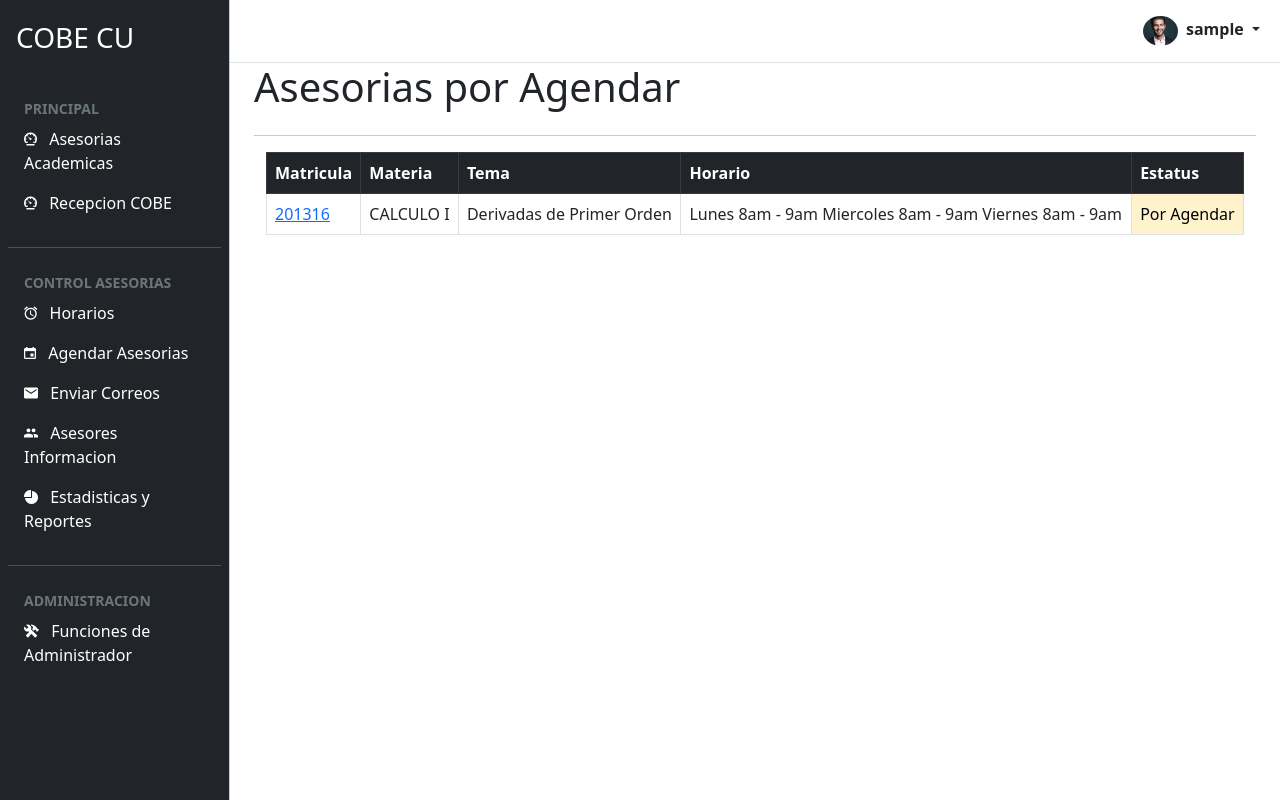
After one commit to Fernito5982/COBE_System, a Django app: page /AgendarAsesoria in a window 1280 px wide. The commit adds this page. Run offline with Django 5.2, Linux system fonts and the light colour scheme; the visitor is signed in with stand-in values (Sample User, id 1); some libraries are stand-ins or nearby versions.

Commit message:
Creacion Diseño AgendarCitas

```diff
--- a/Administracion_COBE/urls.py
+++ b/Administracion_COBE/urls.py
@@ -16,8 +16,10 @@ Including another URLconf
 """
 from django.contrib import admin
 from django.urls import path
-from Administracion_COBE.views import Home, FormularioAsesoria, FormularioAsesoriasNuevosAlumnos, AlertaConfirmacion, HomeRecepcion, RegistroDiario, UsuarioInicioSesion, login_usuario, logout_usuario
+from Administracion_COBE.views import Home, FormularioAsesoria, FormularioAsesoriasNuevosAlumnos, AlertaConfirmacion, HomeRecepcion, RegistroDiario, UsuarioInicioSesion, login_usuario, logout_usuario, AgendarAsesoria
+
 from Informacion_Academica.views import Buscar_Matricula, Obtener_Carreras, Obtener_Materias, Obtener_Temas, ObtenerAsesoria, Obtener_Asesorias_Pendientes
+
 from RecepcionCOBE.views import ObtenerServicios, ObtenerRegistroDiario
 
 urlpatterns = [
@@ -37,6 +39,7 @@ urlpatterns = [
     path('Api/ObtenerAsesoria', ObtenerAsesoria),
     path('AsesoriaGenerada', AlertaConfirmacion),
     path('ObtenerAsesoriasPendientes', Obtener_Asesorias_Pendientes),
+    path('AgendarAsesoria', AgendarAsesoria),
 
     path('Recepcion', HomeRecepcion, name='Recepcion'),
     path('RegistroDiario', RegistroDiario),
--- a/Administracion_COBE/views.py
+++ b/Administracion_COBE/views.py
@@ -36,6 +36,12 @@ def RegistroDiario(request):
     return render(request, 'home_recepcion/formulario.registroDiario.html')
 
 
+@login_required
+def AgendarAsesoria(request):
+    return render(request, 'AgendarCita/main_panel.html')
+
+
+# Funciones de Login
 def UsuarioInicioSesion(request):
     return render(request, 'Login.html')
 
--- /dev/null
+++ b/Templates/AgendarCita/main_panel.html
@@ -0,0 +1,39 @@
+{% extends "home.html" %}
+
+{% block title %} Agendar Asesoria {% endblock title %}
+
+{% block content %}
+<header class="container ">
+    <div class="container">
+        <h1>Asesorias por Agendar</h1>
+        <hr class="mt-4 ">
+        <div class="container">
+            <table class="table table-hover table-bordered p-4">
+                <thead>
+                    <tr class="table-dark">
+                      <th scope="col">Matricula</th>
+                      <th scope="col">Materia</th>
+                      <th scope="col">Tema</th>
+                      <th scope="col">Horario</th>
+                      <th scope="col">Estatus</th>
+                    </tr>
+                  </thead>
+                  <tbody>
+                    <tr>
+                      <td><a href="#">201316</a></td>
+                      <td>CALCULO I</td>
+                      <td>Derivadas de Primer Orden</td>
+                      <td>Lunes 8am - 9am Miercoles 8am - 9am Viernes 8am - 9am</td>
+                      <td class="table-warning">Por Agendar</td>
+                    </tr>
+
+                  </tbody>
+              </table>
+        </div>
+
+    </div>
+</header>
+
+
+{% include "./Scripts.html" %}
+{% endblock %}
--- a/Templates/home.html
+++ b/Templates/home.html
@@ -132,7 +132,7 @@
             <li class="fw-normal">
               <a href="#" class="nav-link px-3 active">
                 <span class="me-2"><i class="icon ion-md-alarm"></i> </span>
-                <span>Asistencia</span>
+                <span>Horarios</span>
               </a>
             </li>
             <li class="fw-normal">
```
Also changed, not shown: Templates/AgendarCita/Scripts.html (added).
